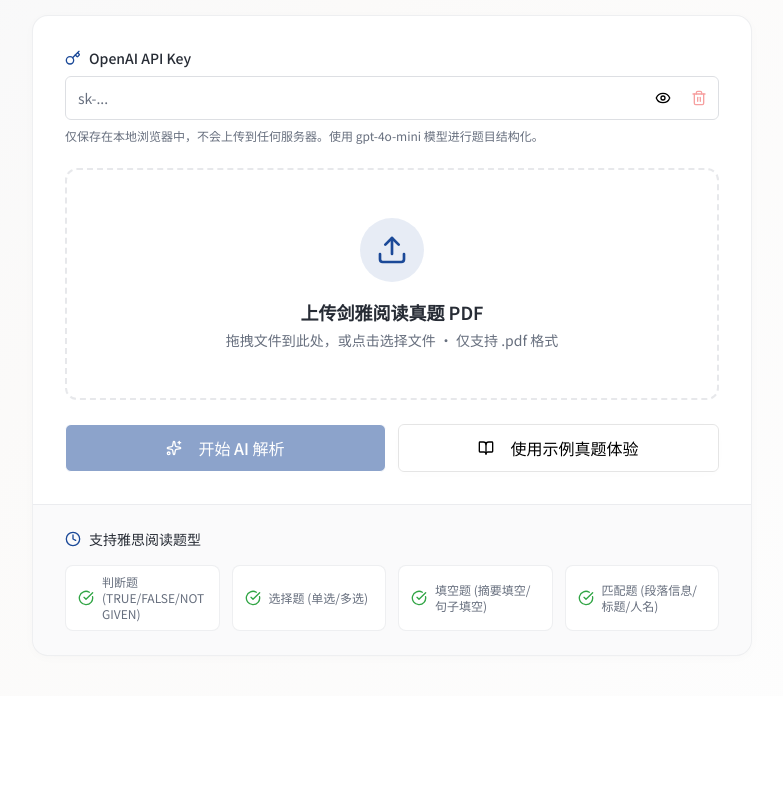
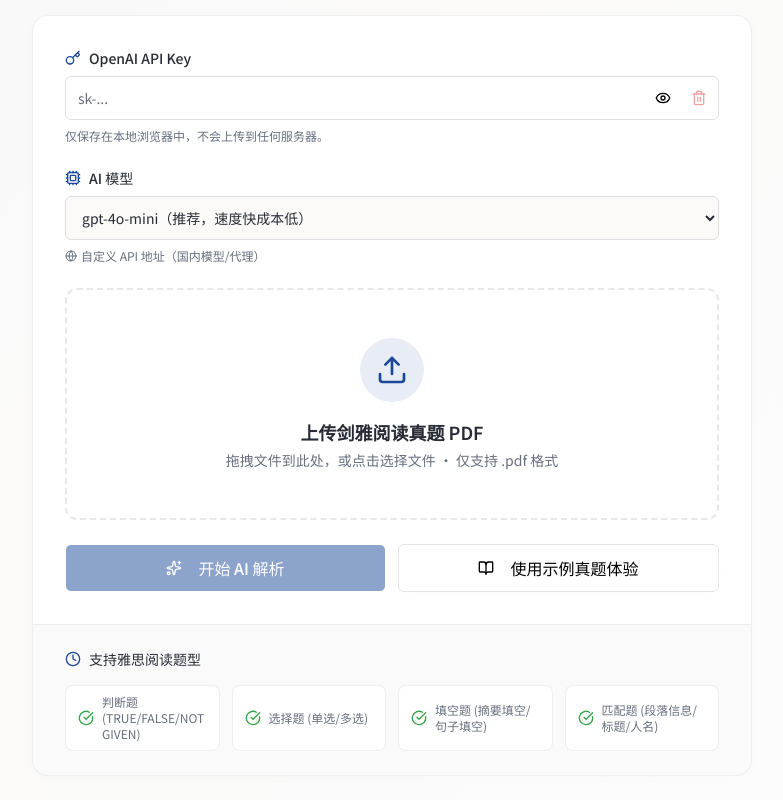
Before and after one commit to qin808/ielts-reading-mock, a React (Vite) app: page / in a window 1280 px wide. Shown: the part 775-1575 px from the top of the page, without its empty margins (248-1031 px from the left). Before the commit the page ends 1471 px from the top, so only its background shows below. Built offline with nearby package versions, Linux system fonts and the light colour scheme.

Commit message:
fix: 修复Tailwind样式未加载问题; feat: 添加模型选择UI和自定义API地址; fix: 修改页面标题

```diff
--- a/index.html
+++ b/index.html
@@ -1,11 +1,10 @@
 <!doctype html>
-<html lang="en">
+<html lang="zh-CN">
   <head>
     <meta charset="UTF-8" />
-    <link rel="icon" type="image/svg+xml" href="/favicon.svg" />
+    <link rel="icon" type="image/svg+xml" href="./favicon.svg" />
     <meta name="viewport" content="width=device-width, initial-scale=1.0" />
-    <title>应用标题</title>
-    <link href="https://lf3-static.bytednsdoc.com/obj/eden-cn/ylcylz_fsph_ryhs/ljhwZthlaukjlkulzlp/feisuda/feisuda.svg" rel="shortcut icon"/>
+    <title>雅思阅读模考助手 - AI 驱动剑雅真题一键模考</title>
   </head>
   <body>
     <div id="root"></div>
--- a/package.json
+++ b/package.json
@@ -40,6 +40,7 @@
     "@radix-ui/react-toggle-group": "^1.1.10",
     "@radix-ui/react-tooltip": "^1.1.18",
     "@tailwindcss/typography": "^0.5.19",
+    "@tailwindcss/vite": "^4.3.3",
     "class-variance-authority": "^0.7.1",
     "clsx": "^2.1.1",
     "cmdk": "^1.1.1",
--- a/src/components/UploadSection.tsx
+++ b/src/components/UploadSection.tsx
@@ -1,10 +1,11 @@
 import { useState, useCallback, useRef, type DragEvent, type ChangeEvent } from 'react';
-import { Upload, FileText, Sparkles, CheckCircle, BookOpen, Clock, Key, Eye, EyeOff, Trash2 } from 'lucide-react';
+import { Upload, FileText, Sparkles, CheckCircle, BookOpen, Clock, Key, Eye, EyeOff, Trash2, Cpu, Globe } from 'lucide-react';
 import { toast } from 'sonner';
 import { Button } from '@/components/ui/button';
 import { Input } from '@/components/ui/input';
 import { cn } from '@/lib/utils';
 import { storage, STORAGE_KEYS } from '@/lib/storage';
+import { AVAILABLE_MODELS, DEFAULT_MODEL, DEFAULT_API_URL } from '@/lib/openAI';
 
 interface UploadSectionProps {
   onFileSelected: (file: File, apiKey: string) => void;
@@ -29,6 +30,9 @@
   const [isDragging, setIsDragging] = useState(false);
   const [selectedFile, setSelectedFile] = useState<File | null>(null);
   const [apiKey, setApiKey] = useState<string>(() => storage.getItem(STORAGE_KEYS.OPENAI_KEY) ?? '');
+  const [model, setModel] = useState<string>(() => storage.getItem(STORAGE_KEYS.MODEL) || DEFAULT_MODEL);
+  const [apiBaseUrl, setApiBaseUrl] = useState<string>(() => storage.getItem(STORAGE_KEYS.API_BASE_URL) || '');
+  const [showAdvanced, setShowAdvanced] = useState(false);
   const [showKey, setShowKey] = useState(false);
   const inputRef = useRef<HTMLInputElement>(null);
 
@@ -76,8 +80,14 @@
       toast.error('请先设置 OpenAI API Key');
       return;
     }
-    // 保存 key
+    // 保存配置
     storage.setItem(STORAGE_KEYS.OPENAI_KEY, apiKey.trim());
+    storage.setItem(STORAGE_KEYS.MODEL, model);
+    if (apiBaseUrl.trim()) {
+      storage.setItem(STORAGE_KEYS.API_BASE_URL, apiBaseUrl.trim());
+    } else {
+      storage.removeItem(STORAGE_KEYS.API_BASE_URL);
+    }
     onFileSelected(selectedFile, apiKey.trim());
   }, [selectedFile, apiKey, onFileSelected]);
 
@@ -248,8 +258,51 @@
                   </div>
                 </div>
                 <p className="text-xs text-muted-foreground">
-                  仅保存在本地浏览器中，不会上传到任何服务器。使用 gpt-4o-mini 模型进行题目结构化。
+                  仅保存在本地浏览器中，不会上传到任何服务器。
                 </p>
+              </div>
+
+              {/* 模型选择 */}
+              <div className="space-y-2">
+                <label className="flex items-center gap-2 text-sm font-medium text-foreground">
+                  <Cpu className="w-4 h-4 text-primary" />
+                  AI 模型
+                </label>
+                <select
+                  value={model}
+                  onChange={(e) => setModel(e.target.value)}
+                  disabled={isParsing}
+                  className="w-full h-11 px-3 rounded-md border border-input bg-background text-sm text-foreground focus:outline-none focus:ring-2 focus:ring-ring focus:ring-offset-1 disabled:opacity-50"
+                >
+                  {AVAILABLE_MODELS.map((m) => (
+                    <option key={m.value} value={m.value}>
+                      {m.label}
+                    </option>
+                  ))}
+                </select>
+                <button
+                  type="button"
+                  onClick={() => setShowAdvanced((s) => !s)}
+                  className="flex items-center gap-1 text-xs text-muted-foreground hover:text-foreground transition-colors"
+                >
+                  <Globe className="w-3 h-3" />
+                  {showAdvanced ? '收起高级设置' : '自定义 API 地址（国内模型/代理）'}
+                </button>
+                {showAdvanced && (
+                  <div className="pt-1">
+                    <Input
+                      type="text"
+                      value={apiBaseUrl}
+                      onChange={(e) => setApiBaseUrl(e.target.value)}
+                      placeholder={`默认: ${DEFAULT_API_URL}`}
+                      className="h-10 text-sm"
+                      disabled={isParsing}
+                    />
+                    <p className="text-xs text-muted-foreground mt-1">
+                      使用 DeepSeek、通义千问等国内模型时，填写其兼容 OpenAI 格式的 API 地址，如 https://api.deepseek.com/v1/chat/completions
+                    </p>
+                  </div>
+                )}
               </div>
 
               {/* 拖拽上传区 */}
--- a/src/lib/openAI.ts
+++ b/src/lib/openAI.ts
@@ -1,7 +1,18 @@
 import type { IReadingTest, IQuestion, QuestionType, IPassage } from '@/data/mockReading';
 
-const OPENAI_API_URL = 'https://api.openai.com/v1/chat/completions';
-const MODEL = 'gpt-4o-mini';
+export const DEFAULT_API_URL = 'https://api.openai.com/v1/chat/completions';
+export const DEFAULT_MODEL = 'gpt-4o-mini';
+
+export const AVAILABLE_MODELS = [
+  { value: 'gpt-4o-mini', label: 'gpt-4o-mini（推荐，速度快成本低）' },
+  { value: 'gpt-4o', label: 'gpt-4o（精度更高，成本较高）' },
+  { value: 'gpt-4.1-mini', label: 'gpt-4.1-mini' },
+  { value: 'gpt-4.1', label: 'gpt-4.1' },
+  { value: 'deepseek-chat', label: 'deepseek-chat（DeepSeek，需自定义 API 地址）' },
+  { value: 'deepseek-reasoner', label: 'deepseek-reasoner（DeepSeek 推理模型）' },
+  { value: 'qwen-plus', label: 'qwen-plus（通义千问，需自定义 API 地址）' },
+  { value: 'glm-4-flash', label: 'glm-4-flash（智谱，需自定义 API 地址）' },
+];
 
 const SYSTEM_PROMPT = `你是一位专业的雅思考试内容结构化专家。请将用户提供的雅思阅读真题文本解析为严格的 JSON 格式。
 
@@ -65,26 +76,28 @@
   apiKey: string,
   readingText: string,
   fileName: string,
+  model: string = DEFAULT_MODEL,
+  apiUrl: string = DEFAULT_API_URL,
 ): Promise<IReadingTest> {
   if (!apiKey.trim()) {
     throw new Error('请先设置 OpenAI API Key');
   }
 
-  // 限制文本长度，防止 token 超限（gpt-4o-mini context 128k）
+  // 限制文本长度，防止 token 超限
   const trimmedText = readingText.length > 60000 ? readingText.slice(0, 60000) : readingText;
 
   const userPrompt = `以下是一份雅思阅读真题的文本内容，请按要求结构化：
 
 ${trimmedText}`;
 
-  const response = await fetch(OPENAI_API_URL, {
+  const response = await fetch(apiUrl, {
     method: 'POST',
     headers: {
       'Content-Type': 'application/json',
       Authorization: `Bearer ${apiKey}`,
     },
     body: JSON.stringify({
-      model: MODEL,
+      model,
       temperature: 0.3,
       response_format: { type: 'json_object' },
       messages: [
--- a/src/lib/storage.ts
+++ b/src/lib/storage.ts
@@ -29,4 +29,6 @@
 export const STORAGE_KEYS = {
   STATE: 'state_v1',
   OPENAI_KEY: 'openai_key',
+  MODEL: 'openai_model',
+  API_BASE_URL: 'openai_api_base_url',
 } as const;
--- a/src/pages/IeltsReadingPage/IeltsReadingPage.tsx
+++ b/src/pages/IeltsReadingPage/IeltsReadingPage.tsx
@@ -18,7 +18,7 @@
 import ResultPanel from '@/components/ResultPanel';
 import { MOCK_READING_TEST, type IReadingTest } from '@/data/mockReading';
 import { parsePdfText } from '@/lib/pdfParser';
-import { structureReadingText } from '@/lib/openAI';
+import { structureReadingText, DEFAULT_MODEL, DEFAULT_API_URL } from '@/lib/openAI';
 import { storage, STORAGE_KEYS } from '@/lib/storage';
 
 type ExamPhase = 'upload' | 'parsing' | 'exam' | 'result';
@@ -298,8 +298,12 @@
       setParseStep(2);
       toast.info('正在结构化题目...');
 
+      // 读取用户选择的模型和 API 地址
+      const model = storage.getItem(STORAGE_KEYS.MODEL) || DEFAULT_MODEL;
+      const apiUrl = storage.getItem(STORAGE_KEYS.API_BASE_URL) || DEFAULT_API_URL;
+
       // 第二步：题目结构化（OpenAI API）
-      const parsedTest = await structureReadingText(apiKey, text, file.name);
+      const parsedTest = await structureReadingText(apiKey, text, file.name, model, apiUrl);
 
       setTest(parsedTest);
       setAnswers({});
--- a/vite.config.ts
+++ b/vite.config.ts
@@ -1,10 +1,11 @@
 import { defineConfig } from 'vite';
 import react from '@vitejs/plugin-react';
+import tailwindcss from '@tailwindcss/vite';
 import path from 'path';
 
 export default defineConfig({
   base: './',
-  plugins: [react()],
+  plugins: [react(), tailwindcss()],
   resolve: {
     alias: {
       '@': path.resolve(__dirname, 'src'),
```
Also changed, not shown: 1 other file (tests, documents, lock files or other folders).
